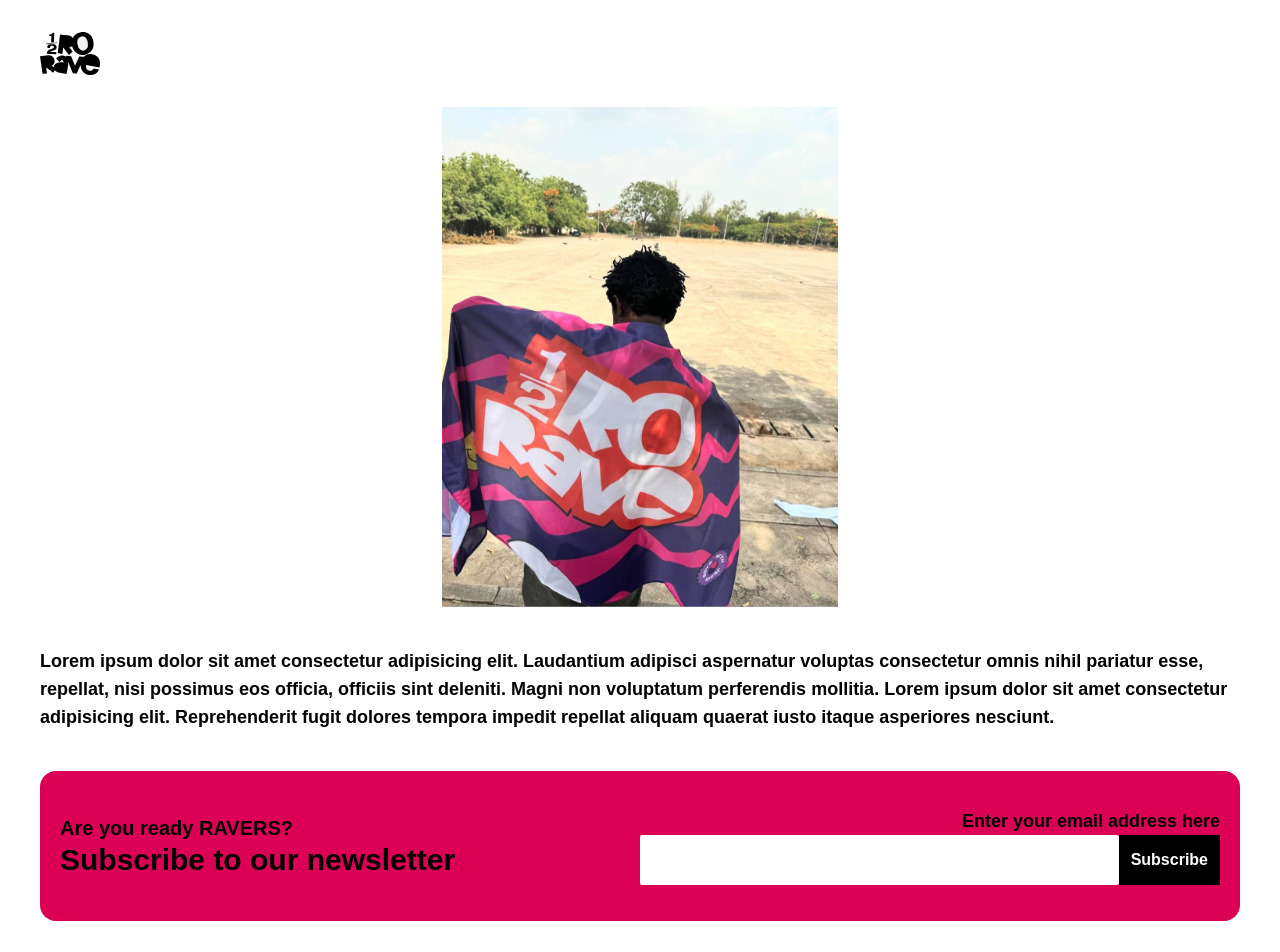
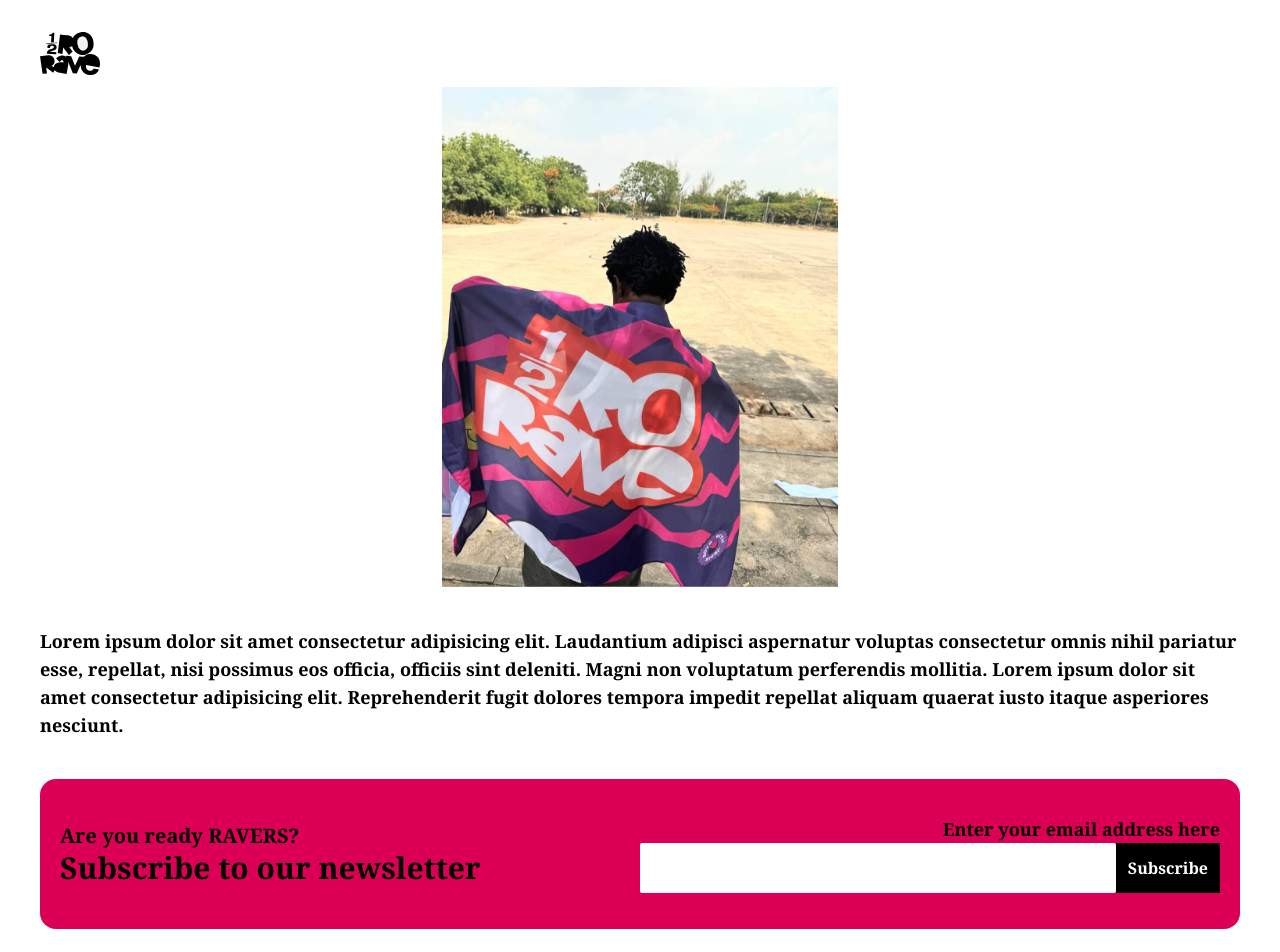
Before and after one commit to Yemezzy/Afrorave, a React (Create React App) app: page / in a window 1280 px wide. Shown: the top 952 px of the page. Built offline with nearby package versions, Linux system fonts and the light colour scheme.

Commit message:
first commit

```diff
--- a/src/App.css
+++ b/src/App.css
@@ -8,7 +8,7 @@
 }
 .bmm{
   /* font-family: 'Gill Sans', 'Gill Sans MT', Calibri, 'Trebuchet MS', sans-serif; */
-  font-family: fantasy;
+  font-family: Georgia, 'Times New Roman', Times, serif;
   font-weight: 800;
 
 }
--- a/src/Pages/Afrorave.js
+++ b/src/Pages/Afrorave.js
@@ -15,7 +15,7 @@
         </div>
         </nav>
 
-        <div className='md:px-10 px-3 mt-5'>
+        <div className='md:px-10 px-3 '>
             <div className='border- rounded-xl  h-[500px] border-black lol p-5'>
     {/* <div className='flex justify-center'>
     <div className='grid grid-cols-3 gap-10'>
@@ -52,7 +52,7 @@
             <div className='mt-10 md:flex items-center justify-between rounded-2xl bg-[#DB0056] p-5 md:h-[150px] '>
 <div>
 <p className='font-bold md:text-xl'>Are you ready RAVERS?</p>
-<p className='font-bold md:text-3xl text-xl'>Subscribe to our newsletter</p>
+<p className='font-bold md:text-3xl'>Subscribe to our newsletter</p>
 </div>
 <div className=' md:w-[50%] mt-3 md:mt-0'>
 <p className='font-bold md:text-lg text-right '>Enter your email address here</p>
```
